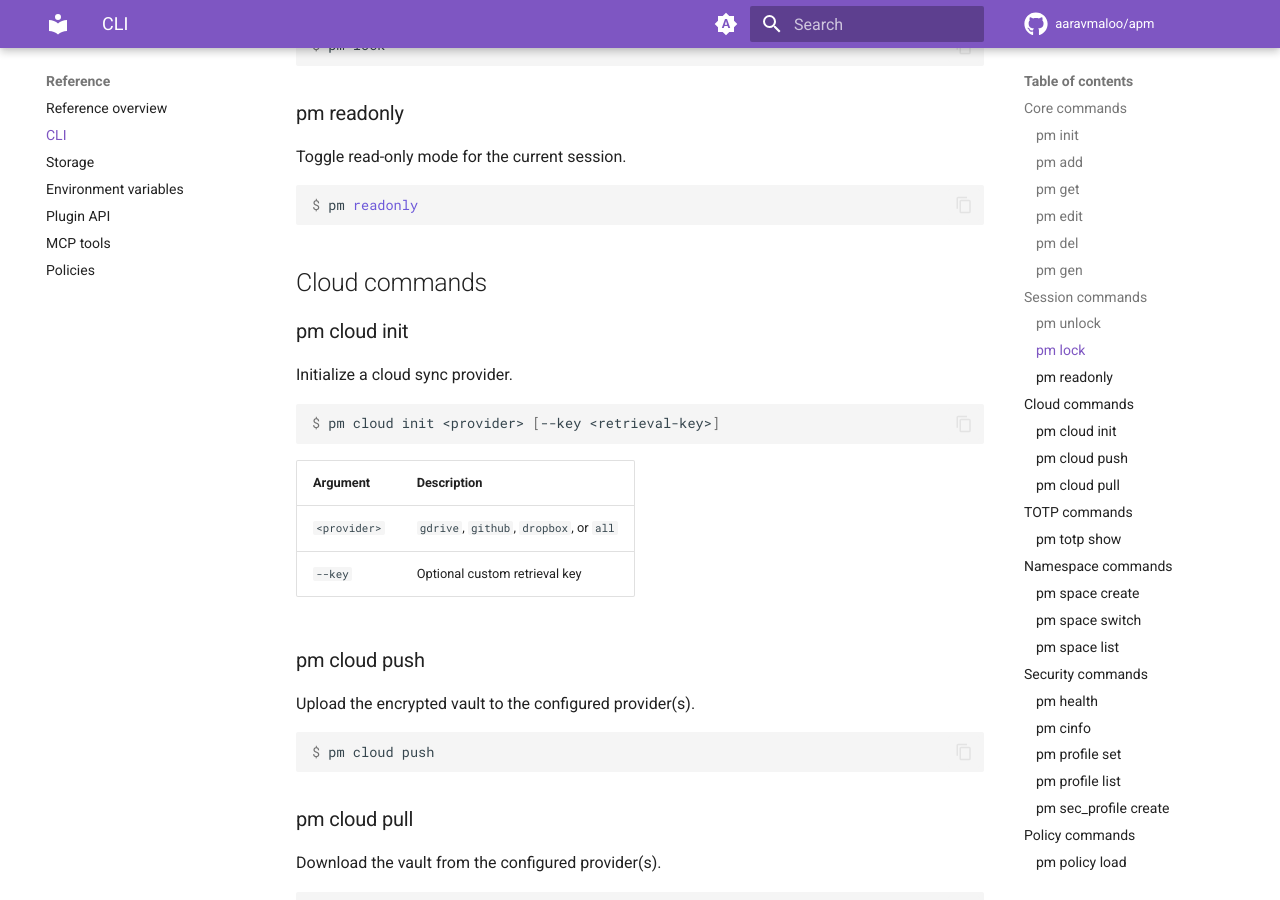
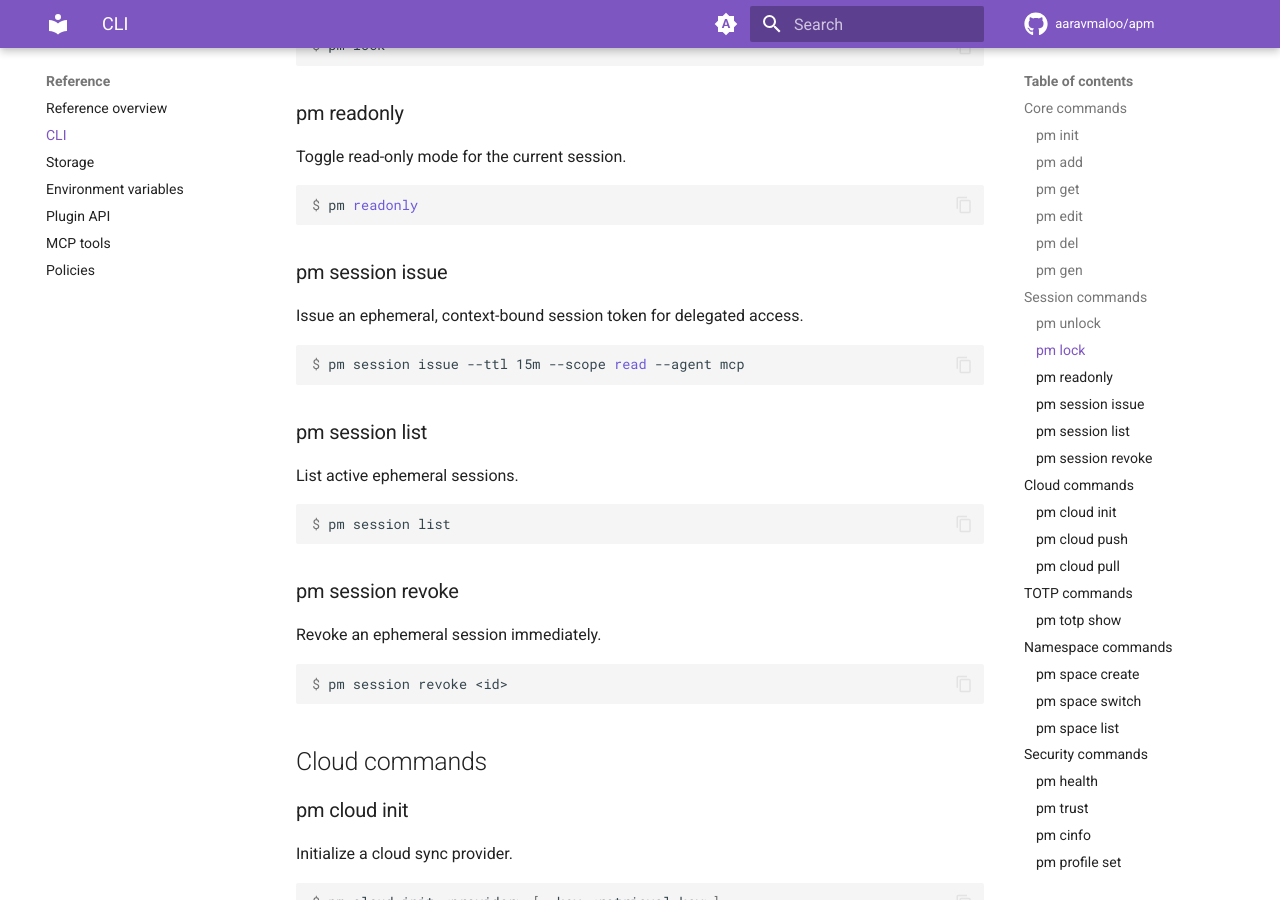
Before and after one commit to aaravmaloo/apm, an MkDocs documentation site: the page built from docs/reference/cli.md, in a window 1280 px wide and 900 px high, scrolled down 2078 px. Built offline with MkDocs 1.6.1 and Material for MkDocs 9.7.7, drawn with Linux system fonts in a browser that asks for light colours; comment, search, counter and statistics services are not loaded; some of the changed text lies outside the part shown.

Commit message:
chore: update docs/reference/cli.md

````diff
--- a/docs/reference/cli.md
+++ b/docs/reference/cli.md
@@ -98,6 +98,30 @@
 $ pm readonly
 ```
 
+### pm session issue
+
+Issue an ephemeral, context-bound session token for delegated access.
+
+```console
+$ pm session issue --ttl 15m --scope read --agent mcp
+```
+
+### pm session list
+
+List active ephemeral sessions.
+
+```console
+$ pm session list
+```
+
+### pm session revoke
+
+Revoke an ephemeral session immediately.
+
+```console
+$ pm session revoke <id>
+```
+
 ## Cloud commands
 
 ### pm cloud init
@@ -173,6 +197,14 @@
 
 ```console
 $ pm health
+```
+
+### pm trust
+
+Show per-secret trust scores and risk reasons.
+
+```console
+$ pm trust
 ```
 
 ### pm cinfo
@@ -267,6 +299,22 @@
 $ pm auth recover
 ```
 
+### pm auth quorum-setup
+
+Configure threshold recovery shares for multi-party recovery.
+
+```console
+$ pm auth quorum-setup --threshold 2 --shares 3
+```
+
+### pm auth quorum-recover
+
+Recover using trustee shares instead of a single recovery key holder.
+
+```console
+$ pm auth quorum-recover
+```
+
 ## MCP commands
 
 ### pm mcp serve
@@ -317,6 +365,14 @@
 
 ```console
 $ pm plugins list
+```
+
+### pm plugins push
+
+Push a local or installed plugin to the Google Drive marketplace.
+
+```console
+$ pm plugins push <name> [--path <local-plugin-dir>]
 ```
 
 ### pm plugins remove
````
